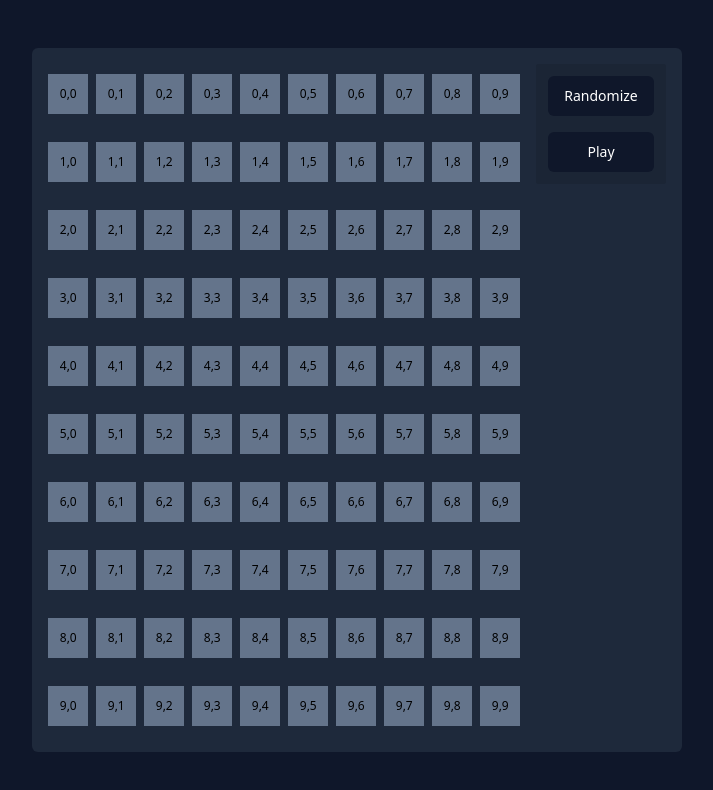
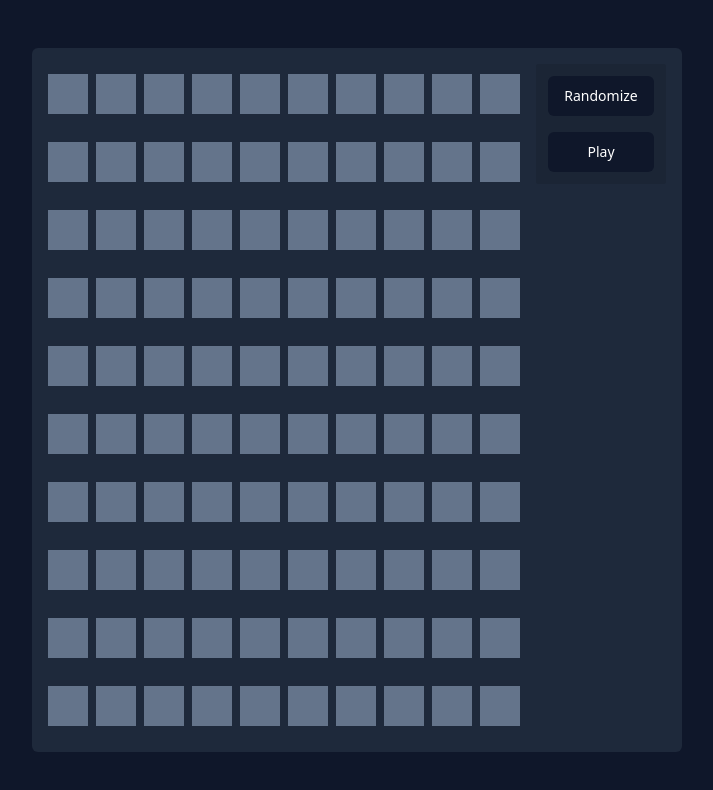
Before and after one commit to wellserrano/conwaysgol, a Next.js app: page / in a window 1280 px wide. Shown: the top 790 px of the page, without its empty margins (283-996 px from the left). Built offline with nearby package versions, Linux system fonts and the light colour scheme.

Commit message:
perf: running game improvements

```diff
--- a/src/app/components/Board.tsx
+++ b/src/app/components/Board.tsx
@@ -45,6 +45,8 @@ const Board = forwardRef<HTMLDivElement, BoardProps>(
   const handleCellClick = (coordinates: {i: number, j: number}) => {
     const { i:row, j:col, } = coordinates
 
+    if (isGameActive) return
+
     const isCellAlive = gridArray![row][col]
 
     const gridArrayClone = [...gridArray!]
@@ -53,8 +55,6 @@ const Board = forwardRef<HTMLDivElement, BoardProps>(
     setGridArray(gridArrayClone)
 
   }
-
-
 
   const startGame = () => {
     setIsGameActive(prevState => !prevState)
@@ -86,8 +86,6 @@ const Board = forwardRef<HTMLDivElement, BoardProps>(
 
           const gridArrayClone = [...gridArray!]
 
-          setGridArray(gridArrayClone)
-
           // Any live cell with two or three live neighbours survives.
           if (isCellAlive && (numberOfLiveNeighbours === 2 || numberOfLiveNeighbours === 3))
           gridArrayClone![i][j] = true
@@ -101,6 +99,7 @@ const Board = forwardRef<HTMLDivElement, BoardProps>(
             gridArrayClone![i][j] = false
           }
 
+          setGridArray(gridArrayClone)
 
           //  // debug
           // console.log({
@@ -113,10 +112,10 @@ const Board = forwardRef<HTMLDivElement, BoardProps>(
       })
     }
 
-
     const running = setTimeout(() => {
       nextStep()
-    }, 200)
+    }, 250)
+
 
     if (!isGameActive) return clearTimeout(running)
 
@@ -146,15 +145,17 @@ const Board = forwardRef<HTMLDivElement, BoardProps>(
                 <div
                   key={'Cell'+String(i)+String(j)}
                   className={clsx(
-                    ["flex justify-center items-center w-10 h-10 max-w-10 max-h-10 hover:cursor-pointer hover:opacity-80 transition-all", {
+                    ["flex justify-center items-center w-10 h-10 max-w-10 max-h-10 transition-all", {
                       "bg-red-700" : isAlive,
-                      "bg-slate-500" : !isAlive
+                      "bg-slate-500" : !isAlive,
+                      "hover:cursor-default": isGameActive,
+                      "hover:cursor-pointer hover:opacity-80" : !isGameActive
                     }]
                   )}
                   onClick={() => handleCellClick(coordinates) }
                 >
                   {/* debug p */}
-                  <p className='text-xs'>{`${i},${j}`}</p>
+                  {/* <p className='text-xs'>{`${i},${j}`}</p>  */}
                 </div>
               )
             })
@@ -163,8 +164,8 @@ const Board = forwardRef<HTMLDivElement, BoardProps>(
       </div>
 
       <div className='flex flex-col h-fit p-3 gap-4 bg-black/10 rounded-sm'>
-        <RandomizeButton onClick={ shuffleGrid } />
-        <PlayButton onClick={ startGame } />
+        <RandomizeButton onClick={ shuffleGrid } disabled={isGameActive}/>
+        <PlayButton title={isGameActive ? 'Pause' : 'Play'} onClick={ startGame } />
       </div>
 
     </div>
--- a/src/app/components/PlayButton.tsx
+++ b/src/app/components/PlayButton.tsx
@@ -3,12 +3,14 @@
 import { FC } from 'react'
 import { Button } from '@/components/Button'
 
-interface PlayButtonProps extends React.ButtonHTMLAttributes<HTMLButtonElement> {}
+interface PlayButtonProps extends React.ButtonHTMLAttributes<HTMLButtonElement> {
+  title: string
+}
 
-const PlayButton: FC<PlayButtonProps> = ({...props}) => {
+const PlayButton: FC<PlayButtonProps> = ({title, ...props}) => {
 
   return (
-    <Button title='Play' {...props} />
+    <Button title={title} {...props} />
   )
 }
 
```
